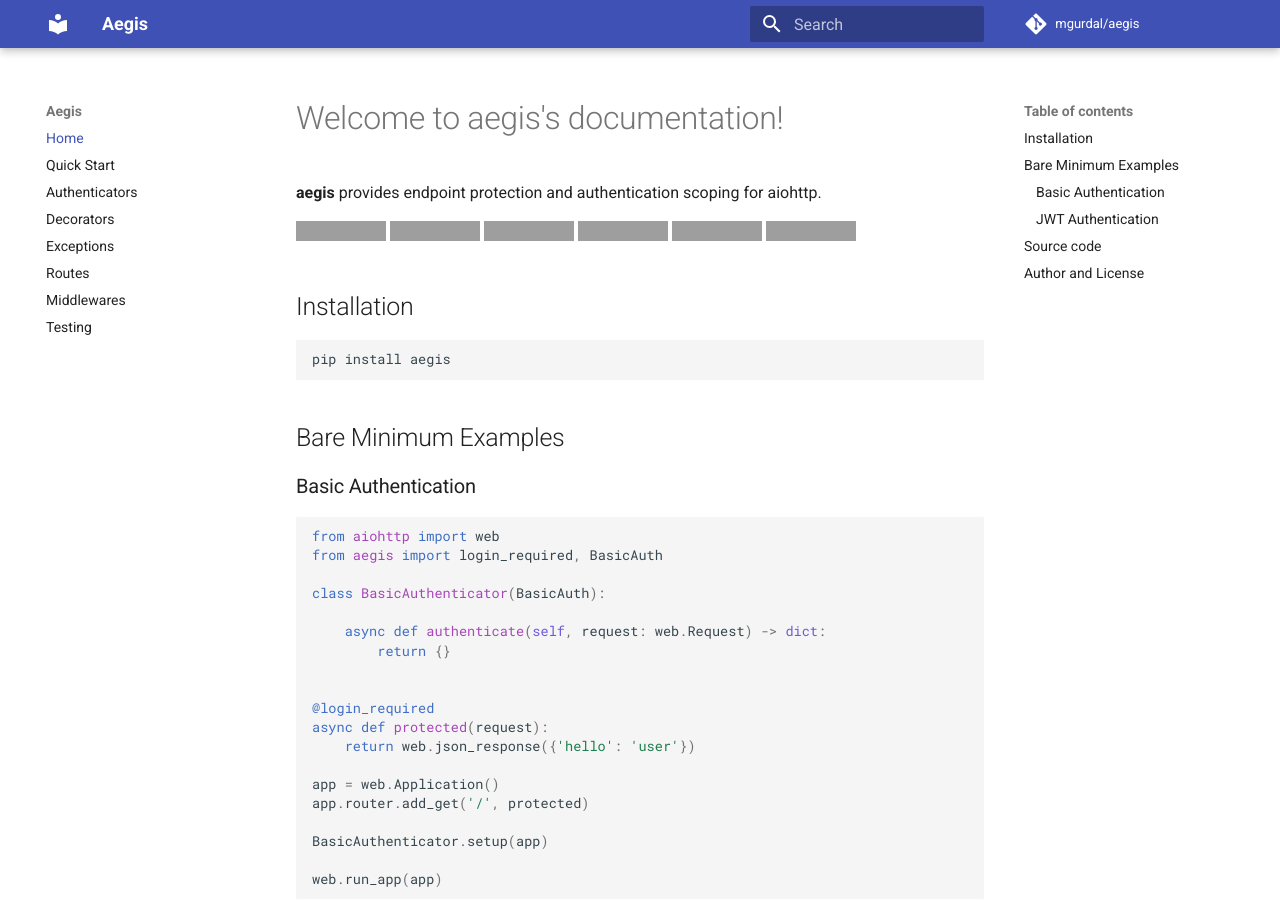
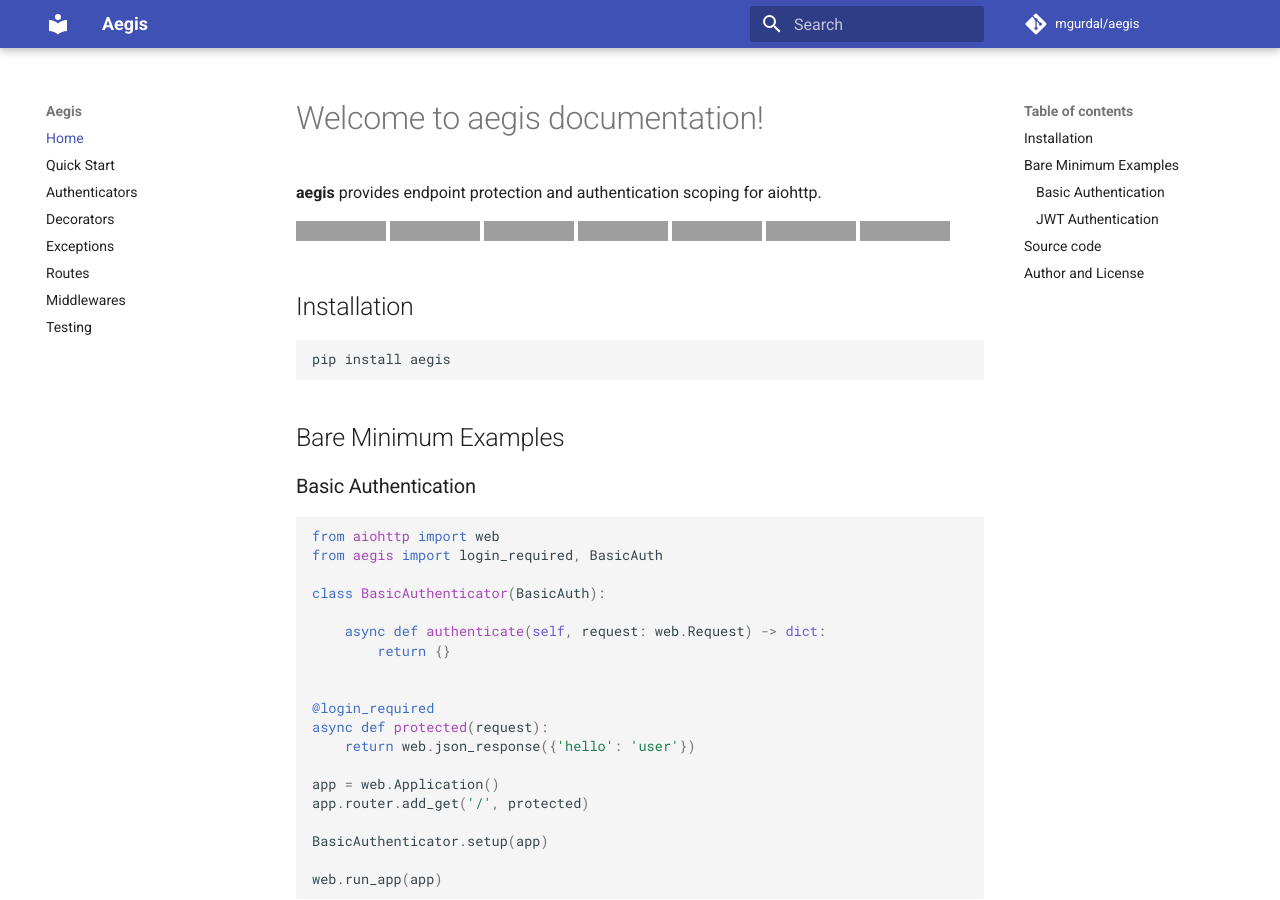
Before and after one commit to mgurdal/aegis, an MkDocs documentation site: the page built from docs/index.md, in a window 1280 px wide and 900 px high. Built offline with MkDocs 1.6.1 and Material for MkDocs 9.7.7, drawn with Linux system fonts in a browser that asks for light colours; comment, search, counter and statistics services are not loaded; grey boxes are pictures that could not be loaded.

```diff
--- a/docs/index.md
+++ b/docs/index.md
@@ -1,4 +1,4 @@
-# Welcome to aegis's documentation\!
+# Welcome to aegis documentation\!
 
 **aegis** provides endpoint protection and authentication scoping for
 aiohttp.
--- a/setup.cfg
+++ b/setup.cfg
@@ -1,2 +1,5 @@
 [metadata]
 description-file = README.rst
+
+[flake8]
+max-line-length = 100
```
Also changed, not shown: other parts of docs/index.md (+1 -0 lines), 1 other file.
